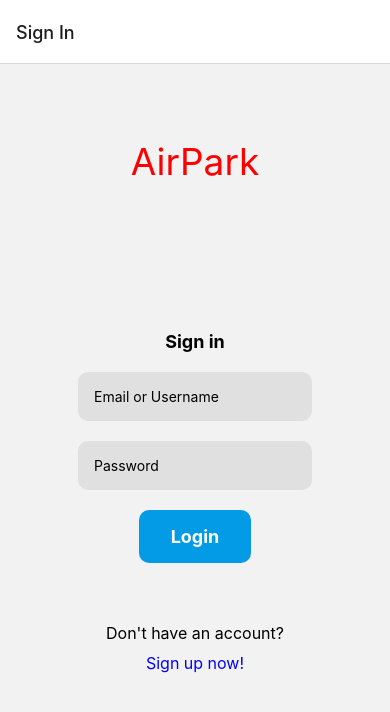
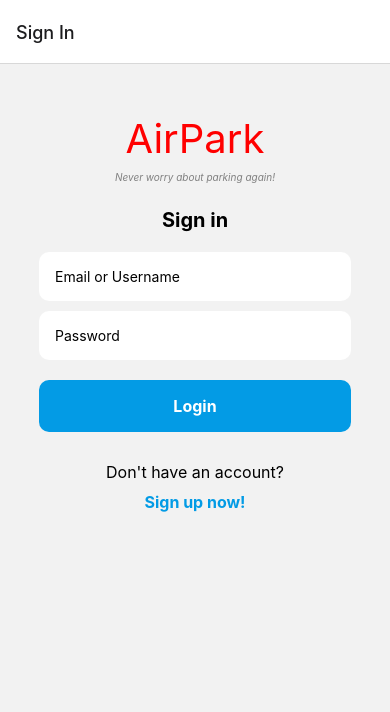
Before and after one commit to g-kimani/airpark, a React Native app: screen /LoginScreen in a window 390 px wide. Shown: the top 712 px of the page. Built offline with nearby package versions, Linux system fonts and the light colour scheme; what react-native-geocoding would draw is missing.

Commit message:
login and signup styling

```diff
--- a/screens/LoginScreen.tsx
+++ b/screens/LoginScreen.tsx
@@ -70,24 +70,21 @@ const LoginScreen = ({ navigation }: Props) => {
   }, []);
 
   return (
-    <>
+    <View style={styles.container}>
       <Text style={styles.header}>AirPark</Text>
-      <View
-        style={{
-          flex: 1,
-          alignItems: "center",
-          justifyContent: "center",
-          marginTop: 0,
-        }}
-      >
+      <Text style={styles.slogan}>Never worry about parking again!</Text>
+
       <Text style={styles.signInText}>Sign in</Text>
-
+      <View style={styles.inputContainer}>
         <TextInput
           placeholder="Email or Username"
           style={styles.inputText}
           value={login}
           onChangeText={(text) => setLogin(text)}
         />
+      </View>
+
+      <View style={styles.inputContainer}>
         <TextInput
           placeholder="Password"
           style={styles.inputText}
@@ -95,7 +92,7 @@ const LoginScreen = ({ navigation }: Props) => {
           value={password}
           onChangeText={(text) => setPassword(text)}
         />
-
+      </View>
       {errorMessage ? (
         <Text style={styles.errorMessage}>{errorMessage}</Text>
       ) : null}
@@ -112,16 +109,32 @@ const LoginScreen = ({ navigation }: Props) => {
         <Text style={styles.signUp}>Sign up now!</Text>
       </TouchableOpacity>
     </View>
-    </>
   );
 };
 
 export default LoginScreen;
 
 const styles = StyleSheet.create({
+  container: {
+    alignItems: "center",
+    justifyContent: "center",
+    backgroundColor: "#f2f2f2",
+  },
+
+  slogan: {
+    marginBottom: 25,
+    fontSize: 10,
+    fontStyle: "italic",
+    color: "grey",
+  },
+  inputContainer: {
+    width: "80%",
+    marginBottom: 10,
+  },
+
   signInText: {
-    marginTop: -25,
-    fontSize: 18,
+    paddingBottom: 10,
+    fontSize: 20,
     fontWeight: "bold",
     marginBottom: 10,
   },
@@ -132,37 +145,39 @@ const styles = StyleSheet.create({
     textAlign: "center",
   },
   button: {
-    paddingVertical: 16,
-    paddingHorizontal: 32,
+    padding: 16,
     backgroundColor: "#039be5",
     borderRadius: 10,
-    marginHorizontal: 20,
     marginVertical: 10,
+    width: "80%",
   },
   buttonText: {
     color: "white",
     fontWeight: "700",
-    fontSize: 18,
+    fontSize: 16,
+    textAlign: "center",
   },
   inputText: {
     padding: 16,
-    backgroundColor: "#e0e0e0",
+    backgroundColor: "#ffffff",
     borderRadius: 10,
-    margin: 10,
-    width: "60%",
   },
   signUpText: {
-    marginTop: 50,
+    marginTop: 20,
     fontSize: 16,
     marginBottom: 10,
   },
   signUp: {
-    color: "blue",
     fontSize: 16,
+    color: "#039be5",
+    fontWeight: "bold",
   },
   header: {
-    fontSize: 37,
-    marginTop: 75,
+    marginBottom: 8,
+
+    fontSize: 40,
+    fontWeight: "normal",
+    marginTop: 50,
     textAlign: "center",
     color: "red",
   },
--- a/screens/SignupScreen.tsx
+++ b/screens/SignupScreen.tsx
@@ -61,6 +61,7 @@ const SignupScreen = ({ navigation }: Props) => {
   return (
     <View style={styles.container}>
       <Text style={styles.header}>AirPark</Text>
+      <Text style={styles.slogan}>Never worry about parking again!</Text>
       <Text style={styles.signup}>Create an account</Text>
       <View style={styles.inputContainer}>
         <TextInput
@@ -173,7 +174,7 @@ const styles = StyleSheet.create({
     backgroundColor: "#039be5",
     borderRadius: 10,
     marginVertical: 10,
-    width: "50%",
+    width: "80%",
   },
   buttonText: {
     color: "white",
@@ -190,15 +191,22 @@ const styles = StyleSheet.create({
     fontWeight: "bold",
   },
   header: {
-    margin: 0,
-    marginBottom: 20,
-    fontSize: 37,
-    marginTop: 75,
+    marginBottom: 8,
+
+    fontSize: 40,
+    fontWeight: "normal",
+    marginTop: 50,
     textAlign: "center",
     color: "red",
   },
+  slogan: {
+    marginBottom: 20,
+    fontSize: 10,
+    fontStyle: "italic",
+    color: "grey",
+  },
   signup: {
-    paddingBottom: 20,
+    paddingBottom: 10,
     fontSize: 18,
     fontWeight: "bold",
     marginBottom: 10,
```
Also changed, not shown: images/logo.png (added). Lines whose indentation alone changed are shown as unchanged.
